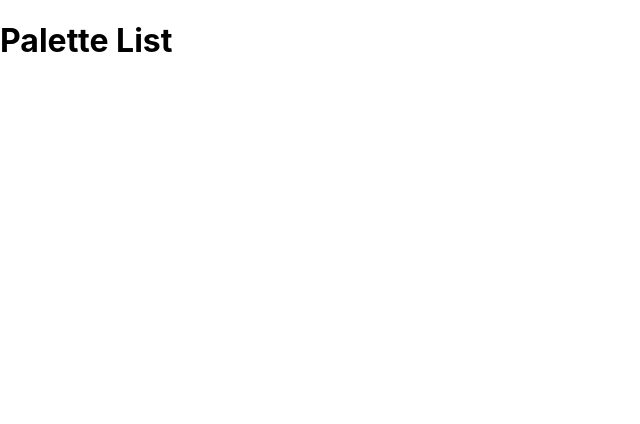
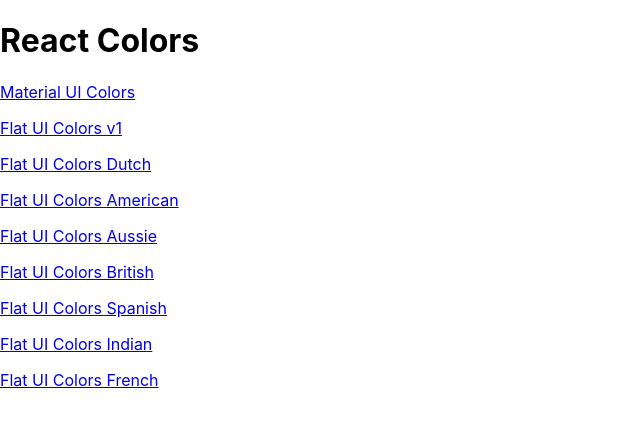
Before and after one commit to piyushkochhar/colors-app, a React (Create React App) app: page / in a window 1280 px wide. Shown: the top 424 px of the page, without its empty margins (0-640 px from the left). Built offline with nearby package versions, Linux system fonts and the light colour scheme.

Commit message:
Add PaletteList and Links

```diff
--- a/src/App.js
+++ b/src/App.js
@@ -3,6 +3,7 @@
 import { Route, Switch } from 'react-router-dom';
 import seedColors from './seedColors';
 import { generatePalette } from './colorHelpers';
+import PaletteList from './PaletteList';
 
 class App extends Component {
   findPalette(id) {
@@ -13,7 +14,7 @@
   render() {
     return (
       <Switch>
-        <Route exact path="/" render={() => <h1>Palette List</h1>} />
+        <Route exact path="/" render={() => <PaletteList palettes={seedColors}/>} />
         <Route
           exact
           path="/palette/:id"
--- a/src/Navbar.js
+++ b/src/Navbar.js
@@ -1,4 +1,5 @@
 import React, { Component } from 'react'
+import { Link } from 'react-router-dom';
 import Select from '@material-ui/core/Select';
 import MenuItem from '@material-ui/core/MenuItem';
 import Snackbar from '@material-ui/core/Snackbar';
@@ -36,7 +37,7 @@
         return (
             <header className="Navbar">
                 <div className="logo">
-                    <a href="/">reactcolorpicker</a>
+                    <Link to="/">reactcolorpicker</Link>
                 </div>
                 <div className="slider-container">
                     <span>Level : {level}</span>
--- /dev/null
+++ b/src/PaletteList.js
@@ -0,0 +1,18 @@
+import React, { Component } from 'react'
+import { Link } from 'react-router-dom';
+
+export default class PaletteList extends Component {
+    render() {
+        const { palettes } = this.props;
+        return (
+            <div>
+                <h1>React Colors</h1>
+                {palettes.map(palette => (
+                    <p>
+                        <Link to={`/palette/${palette.id}`}>{palette.paletteName}</Link>
+                    </p>
+                ))}
+            </div>
+        )
+    }
+}
```
